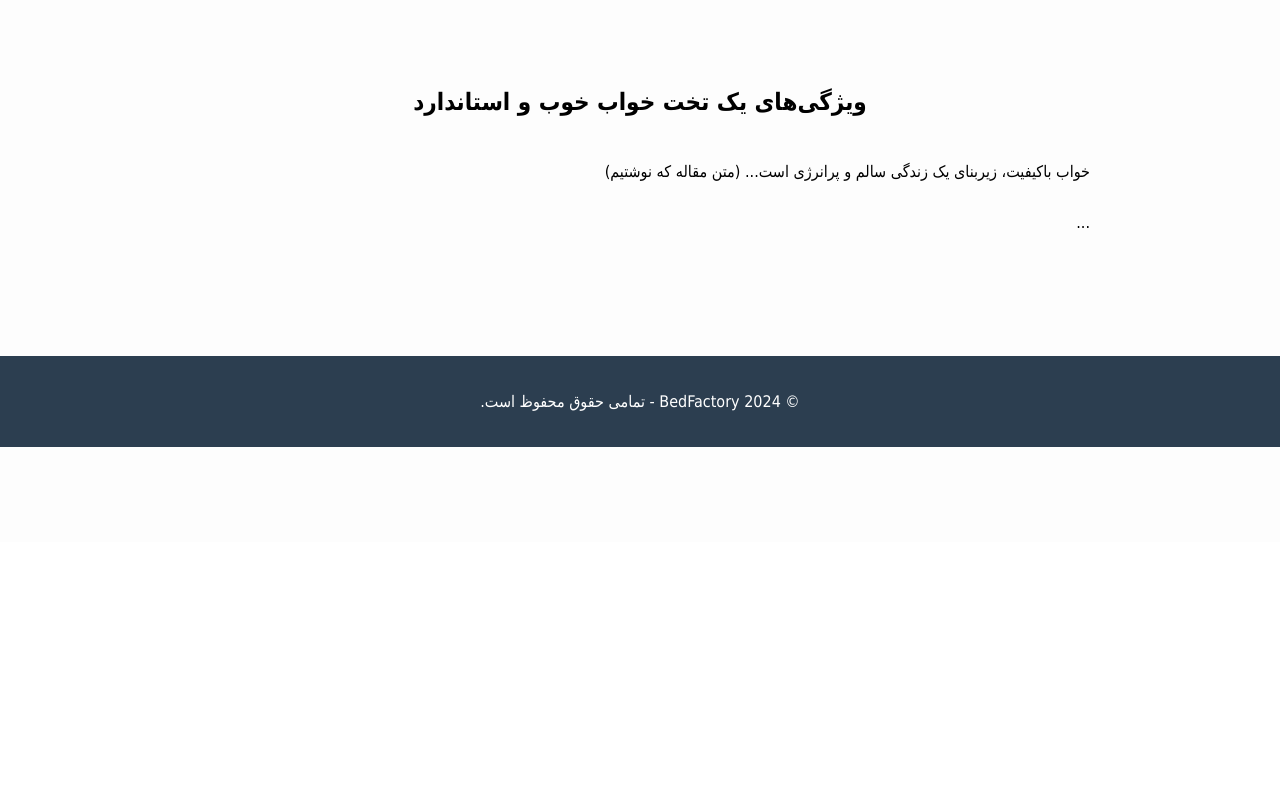
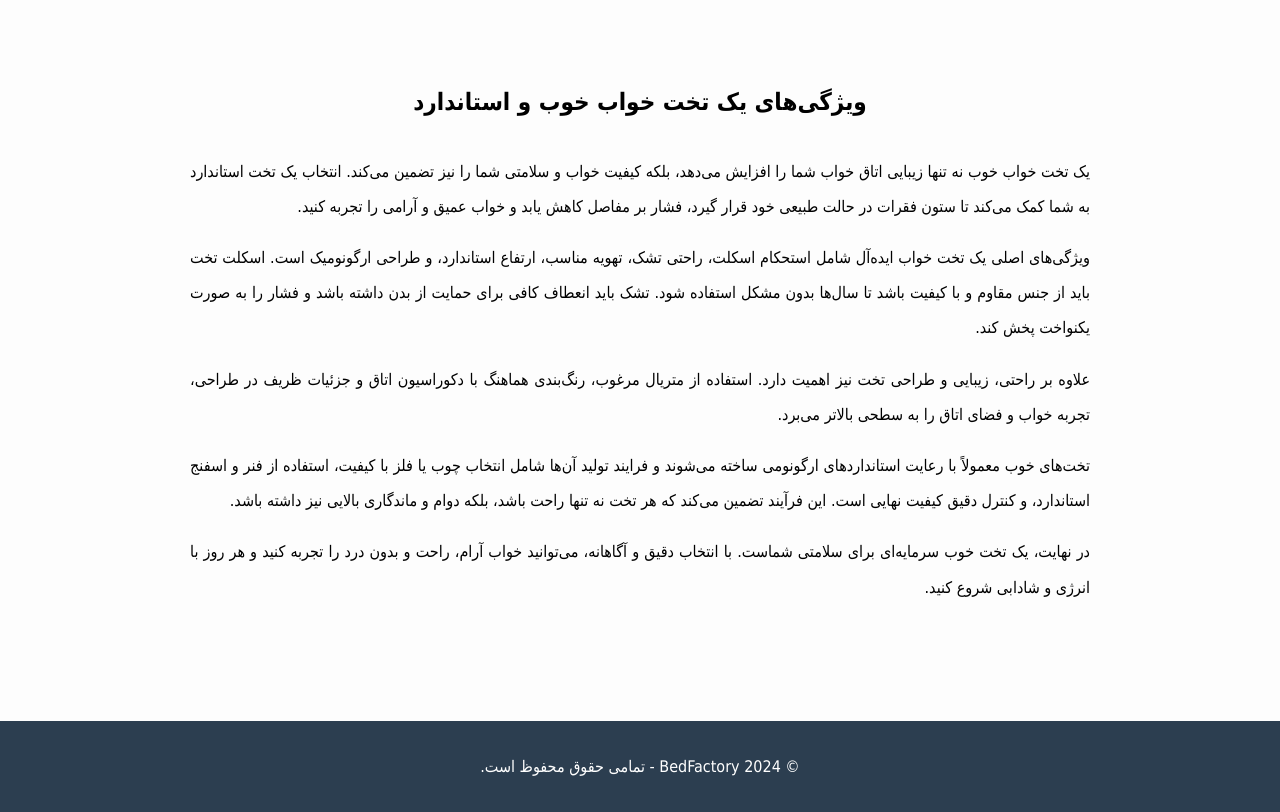
Before and after one commit to navidwolf/bed-factory-website, a Flask app: page / in a window 1280 px wide. Shown: the part 258-1070 px from the top of the page. Before the commit the page ends 705 px from the top, so only its background shows below. Run offline with Flask 3, Linux system fonts and the light colour scheme.

Commit message:
final site

```diff
--- a/templates/index.html
+++ b/templates/index.html
@@ -8,7 +8,15 @@
 
 <div class="intro-section" style="padding:60px 20px;max-width:900px;margin:auto;text-align:justify;line-height:2.2;">
     <h2 style="text-align:center;margin-bottom:25px;">ویژگی‌های یک تخت خواب خوب و استاندارد</h2>
-    <p>خواب باکیفیت، زیربنای یک زندگی سالم و پرانرژی است... (متن مقاله که نوشتیم)</p>
-    <p>...</p>
+
+    <p>یک تخت خواب خوب نه تنها زیبایی اتاق خواب شما را افزایش می‌دهد، بلکه کیفیت خواب و سلامتی شما را نیز تضمین می‌کند. انتخاب یک تخت استاندارد به شما کمک می‌کند تا ستون فقرات در حالت طبیعی خود قرار گیرد، فشار بر مفاصل کاهش یابد و خواب عمیق و آرامی را تجربه کنید.</p>
+
+    <p>ویژگی‌های اصلی یک تخت خواب ایده‌آل شامل استحکام اسکلت، راحتی تشک، تهویه مناسب، ارتفاع استاندارد، و طراحی ارگونومیک است. اسکلت تخت باید از جنس مقاوم و با کیفیت باشد تا سال‌ها بدون مشکل استفاده شود. تشک باید انعطاف کافی برای حمایت از بدن داشته باشد و فشار را به صورت یکنواخت پخش کند.</p>
+
+    <p>علاوه بر راحتی، زیبایی و طراحی تخت نیز اهمیت دارد. استفاده از متریال مرغوب، رنگ‌بندی هماهنگ با دکوراسیون اتاق و جزئیات ظریف در طراحی، تجربه خواب و فضای اتاق را به سطحی بالاتر می‌برد.</p>
+
+    <p>تخت‌های خوب معمولاً با رعایت استانداردهای ارگونومی ساخته می‌شوند و فرایند تولید آن‌ها شامل انتخاب چوب یا فلز با کیفیت، استفاده از فنر و اسفنج استاندارد، و کنترل دقیق کیفیت نهایی است. این فرآیند تضمین می‌کند که هر تخت نه تنها راحت باشد، بلکه دوام و ماندگاری بالایی نیز داشته باشد.</p>
+
+    <p>در نهایت، یک تخت خوب سرمایه‌ای برای سلامتی شماست. با انتخاب دقیق و آگاهانه، می‌توانید خواب آرام، راحت و بدون درد را تجربه کنید و هر روز با انرژی و شادابی شروع کنید.</p>
 </div>
 {% endblock %}
```
